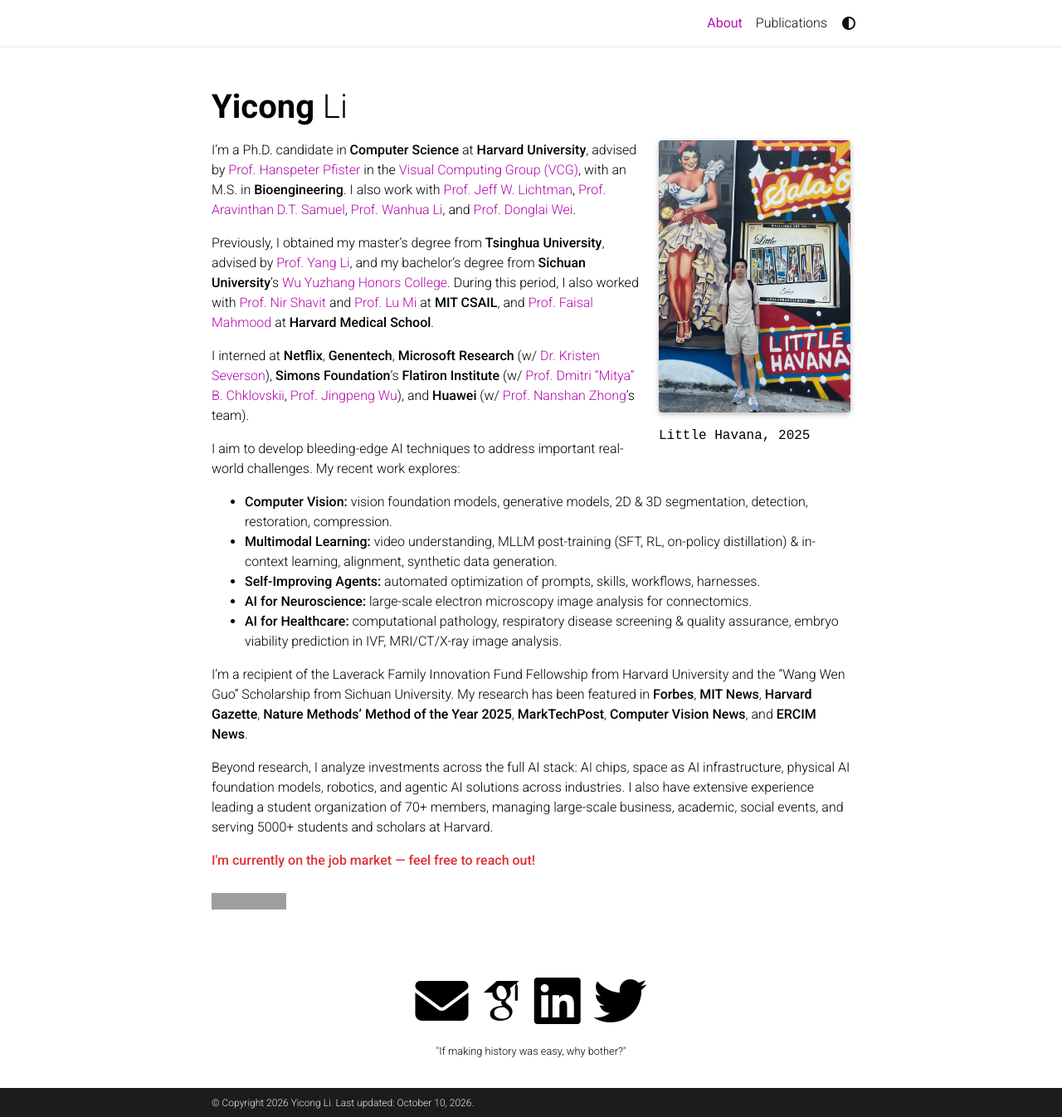
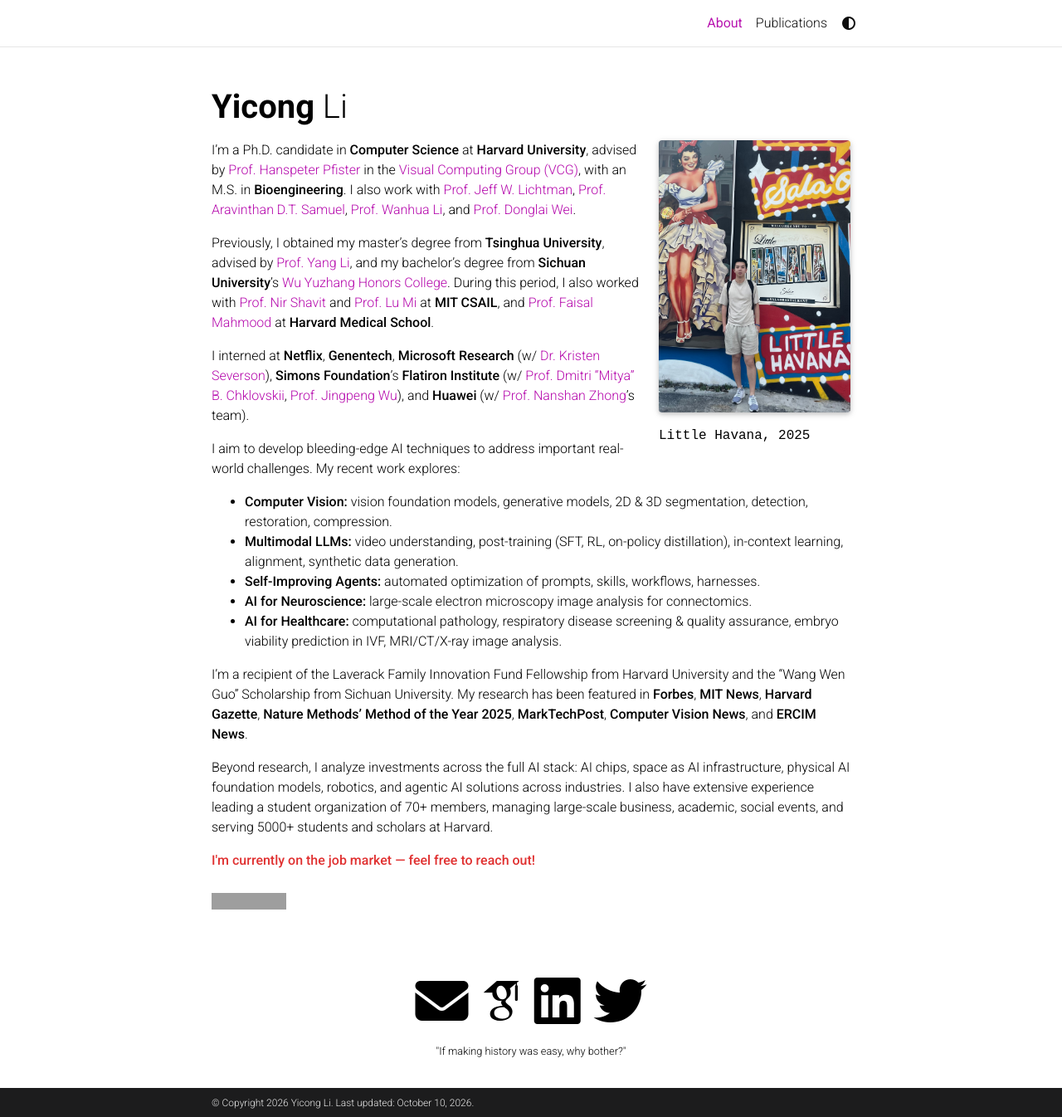
Before and after one commit to Yicong-Li/Yicong-Li.github.io, a Jekyll site: the page built from _pages/about.md, in a window 1280 px wide and 1346 px high. Shown: the whole window at 83% size. Built offline with Jekyll 4.4.1, drawn with Linux system fonts in a browser that asks for light colours; full-size pictures stand in for the smaller copies a plugin makes; some web fonts are replaced; comment, search, counter and statistics services are not loaded; a style sheet for code colours, icons or effects is not loaded; grey boxes are pictures that could not be loaded.

Commit message:
Update about.md

```diff
--- a/_pages/about.md
+++ b/_pages/about.md
@@ -27,7 +27,7 @@
 I aim to develop bleeding-edge AI techniques to address important real-world challenges. My recent work explores:
 
 * **Computer Vision:** vision foundation models, generative models, 2D & 3D segmentation, detection, restoration, compression.
-* **Multimodal Learning:** video understanding, MLLM post-training (SFT, RL, on-policy distillation) & in-context learning, alignment, synthetic data generation.
+* **Multimodal LLMs:** video understanding, post-training (SFT, RL, on-policy distillation), in-context learning, alignment, synthetic data generation.
 * **Self-Improving Agents:** automated optimization of prompts, skills, workflows, harnesses.
 * **AI for Neuroscience:** large-scale electron microscopy image analysis for connectomics.
 * **AI for Healthcare:** computational pathology, respiratory disease screening & quality assurance, embryo viability prediction in IVF, MRI/CT/X-ray image analysis.
```
